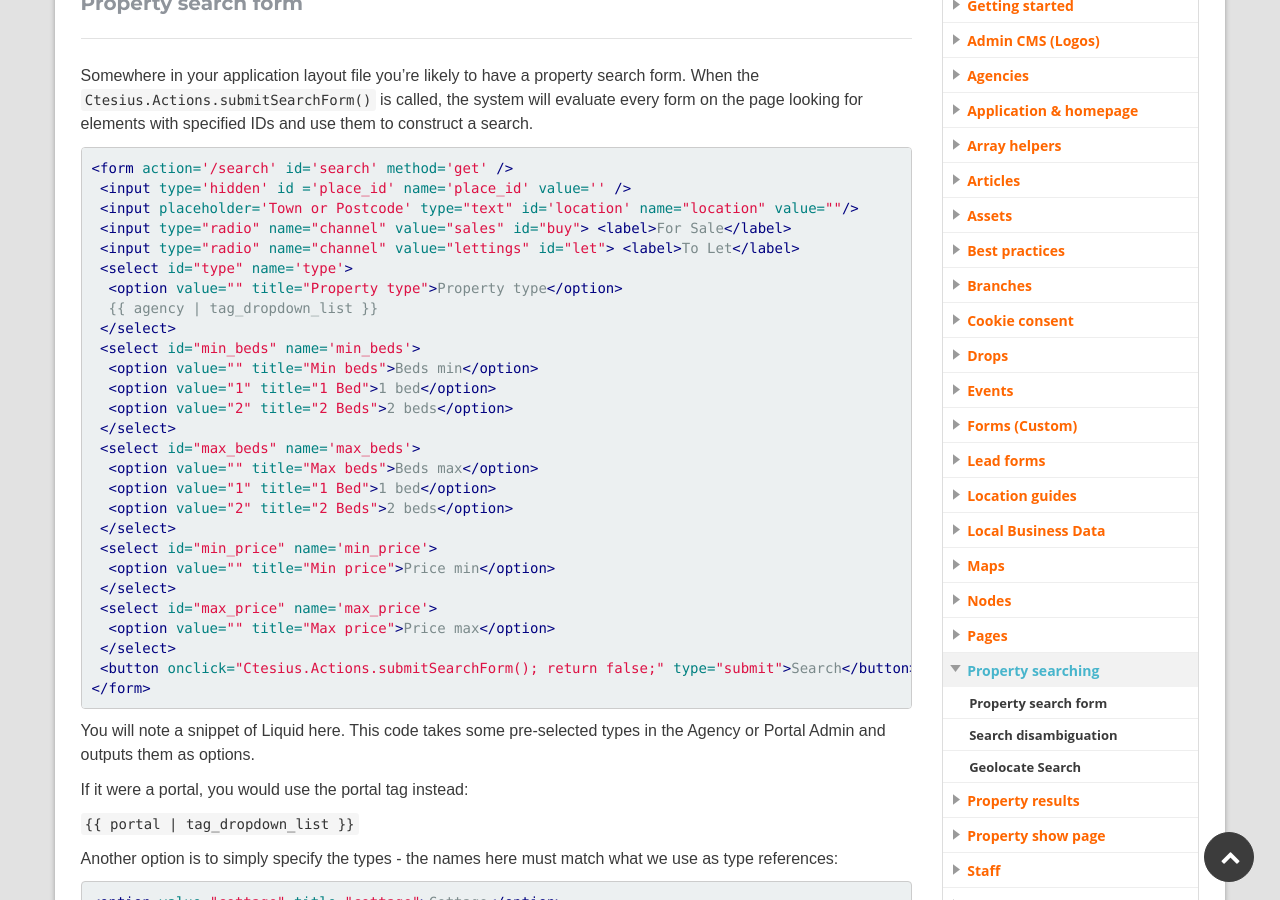
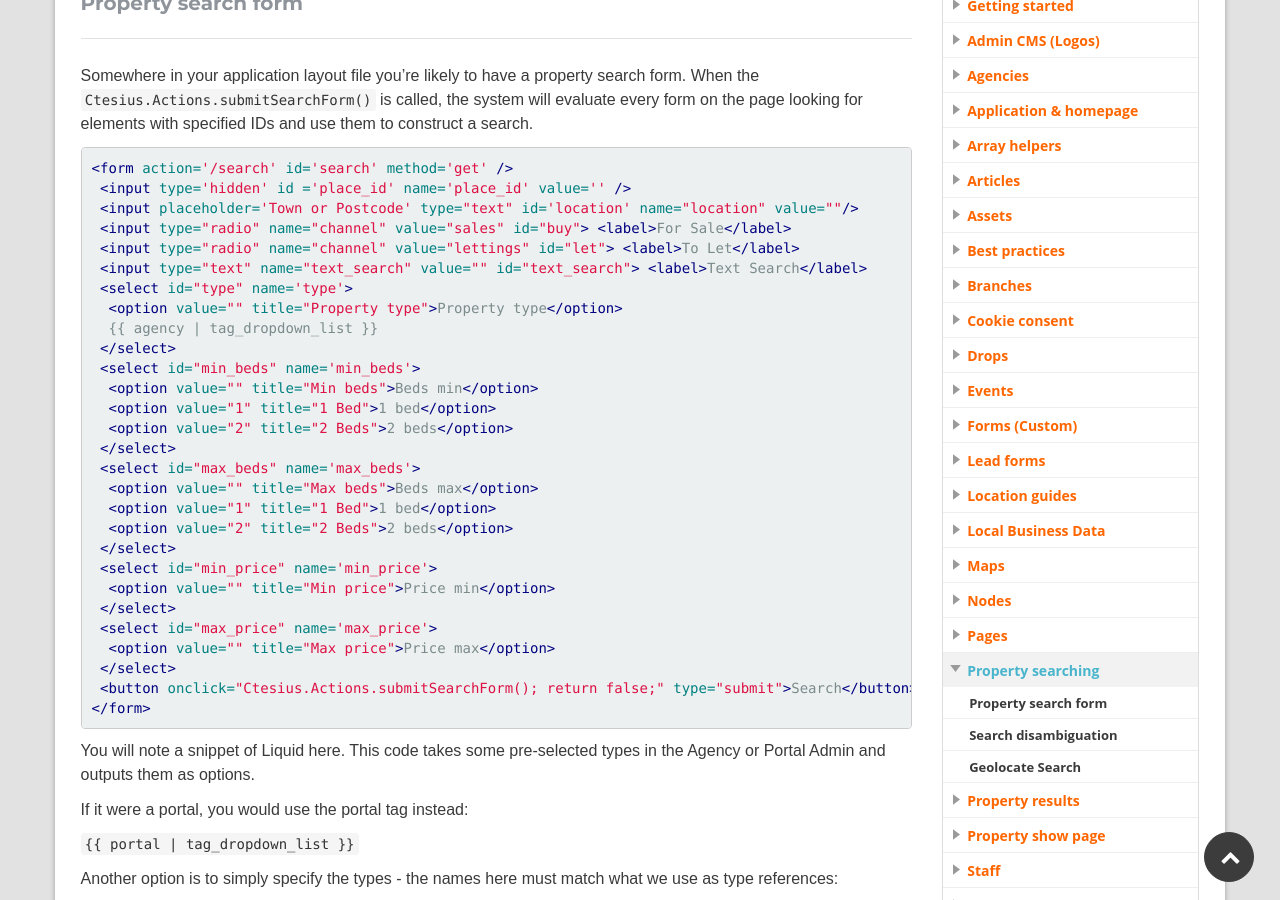
Before and after one commit to homeflow/homeflow.github.io, a Jekyll site: the page built from _posts/property-searching/2014-01-02-property-search-form.md, in a window 1280 px wide and 900 px high, scrolled down 354 px. Built offline with Jekyll 4.4.1, drawn with Linux system fonts in a browser that asks for light colours.

Commit message:
Add `text_search` field to documentation
New field which is used for full text search on properties.

```diff
--- a/_posts/property-searching/2014-01-02-property-search-form.md
+++ b/_posts/property-searching/2014-01-02-property-search-form.md
@@ -12,6 +12,7 @@ Somewhere in your application layout file you're likely to have a property searc
  <input placeholder='Town or Postcode' type="text" id='location' name="location" value="{{location_field}}"/>
  <input type="radio" name="channel" value="sales" id="buy"> <label>For Sale</label>
  <input type="radio" name="channel" value="lettings" id="let"> <label>To Let</label>
+ <input type="text" name="text_search" value="" id="text_search"> <label>Text Search</label>
  <select id="type" name='type'>
   <option value="" title="Property type">Property type</option>
   {% raw %}{{ agency | tag_dropdown_list }}{% endraw %}
```
